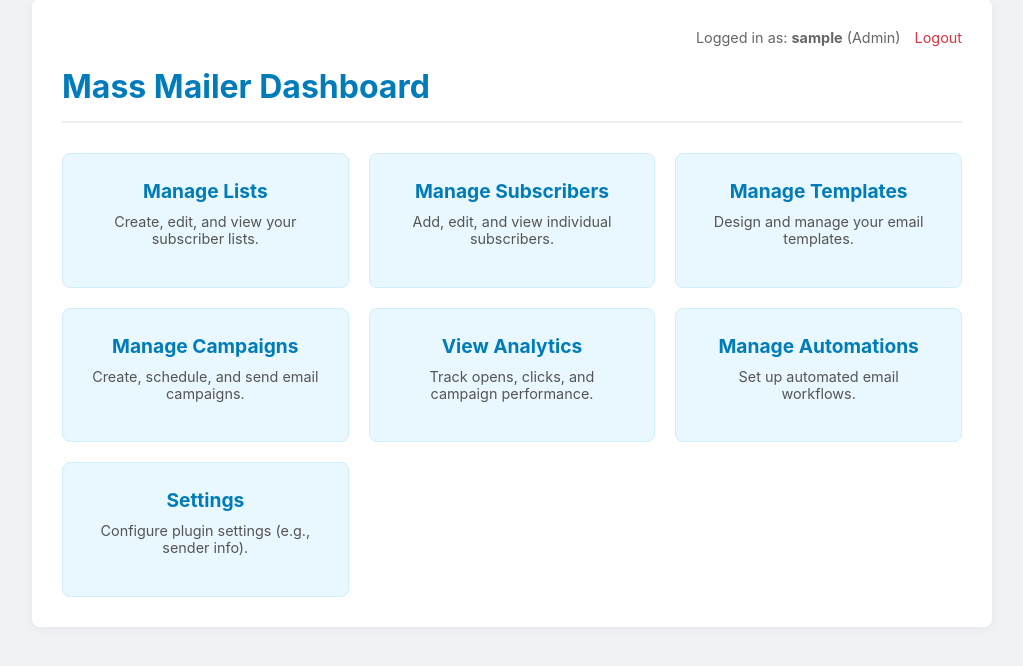
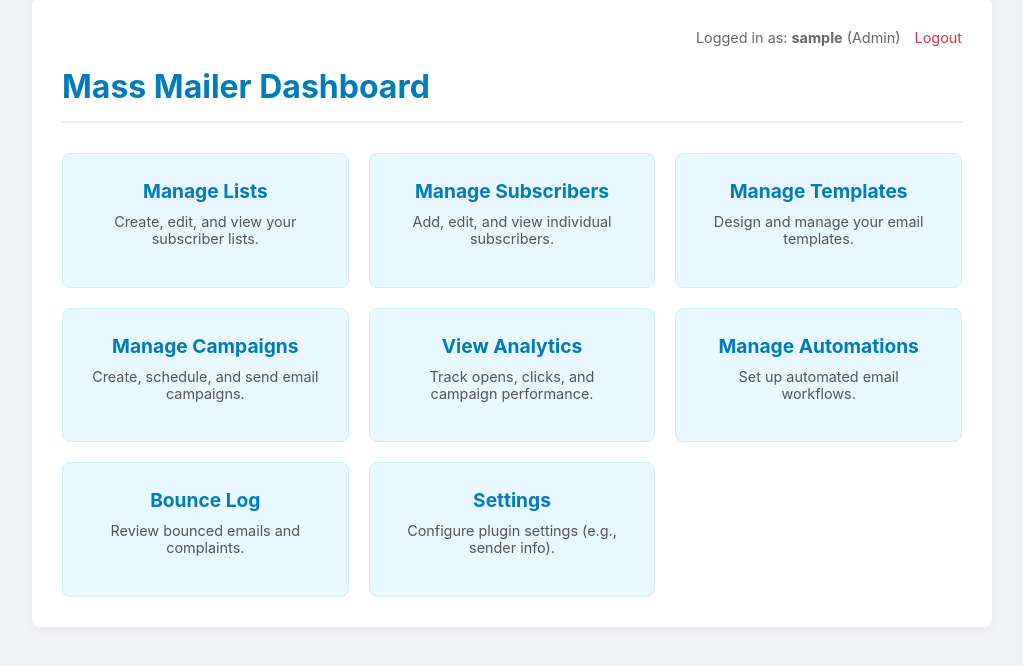
Before and after one commit to z3r0d4rkn3ss/MassMailer-WordpressPlugin-, a PHP site: page /mass-mailer/dashboard.php in a window 1280 px wide. Shown: the part 21-687 px from the top of the page, without its empty margins (128-1151 px from the left). Run offline with PHP 8.4, Linux system fonts and the light colour scheme; the visitor is signed in with stand-in values (Sample User, id 1).

Commit message:
Update dashboard.php
Add Bounce Log Link

```diff
--- a/admin/dashboard.php
+++ b/admin/dashboard.php
@@ -4,7 +4,7 @@
  *
  * This file serves as the main entry point for the Mass Mailer admin area.
  * It provides an overview and navigation links to other admin pages.
- * Now includes authentication check.
+ * Now includes authentication check and a link to the Bounce Log.
  *
  * @package Mass_Mailer
  * @subpackage Admin
@@ -83,6 +83,10 @@ $current_user = $auth->getCurrentUser();
                 <p>Set up automated email workflows.</p>
             </div>
             <div class="nav-item">
+                <a href="bounces.php">Bounce Log</a>
+                <p>Review bounced emails and complaints.</p>
+            </div>
+            <div class="nav-item">
                 <a href="settings.php">Settings</a>
                 <p>Configure plugin settings (e.g., sender info).</p>
             </div>
```
